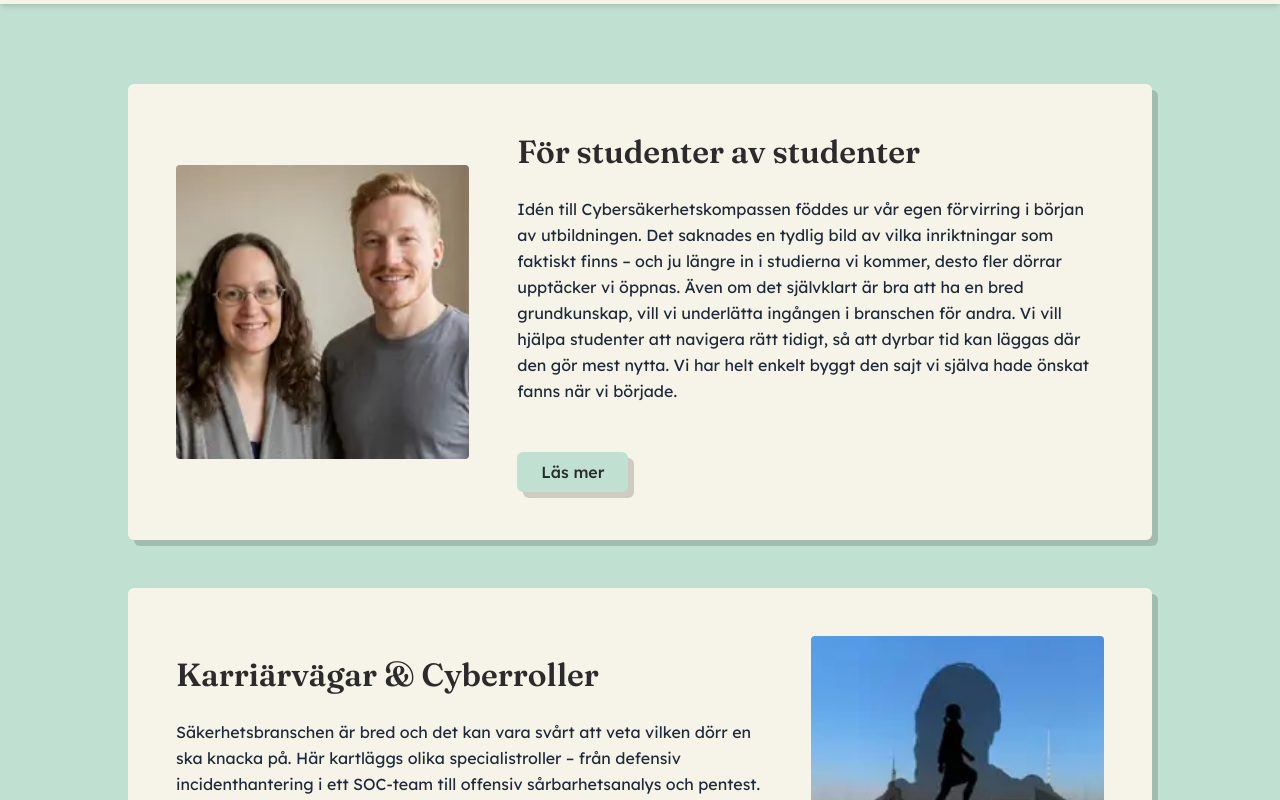
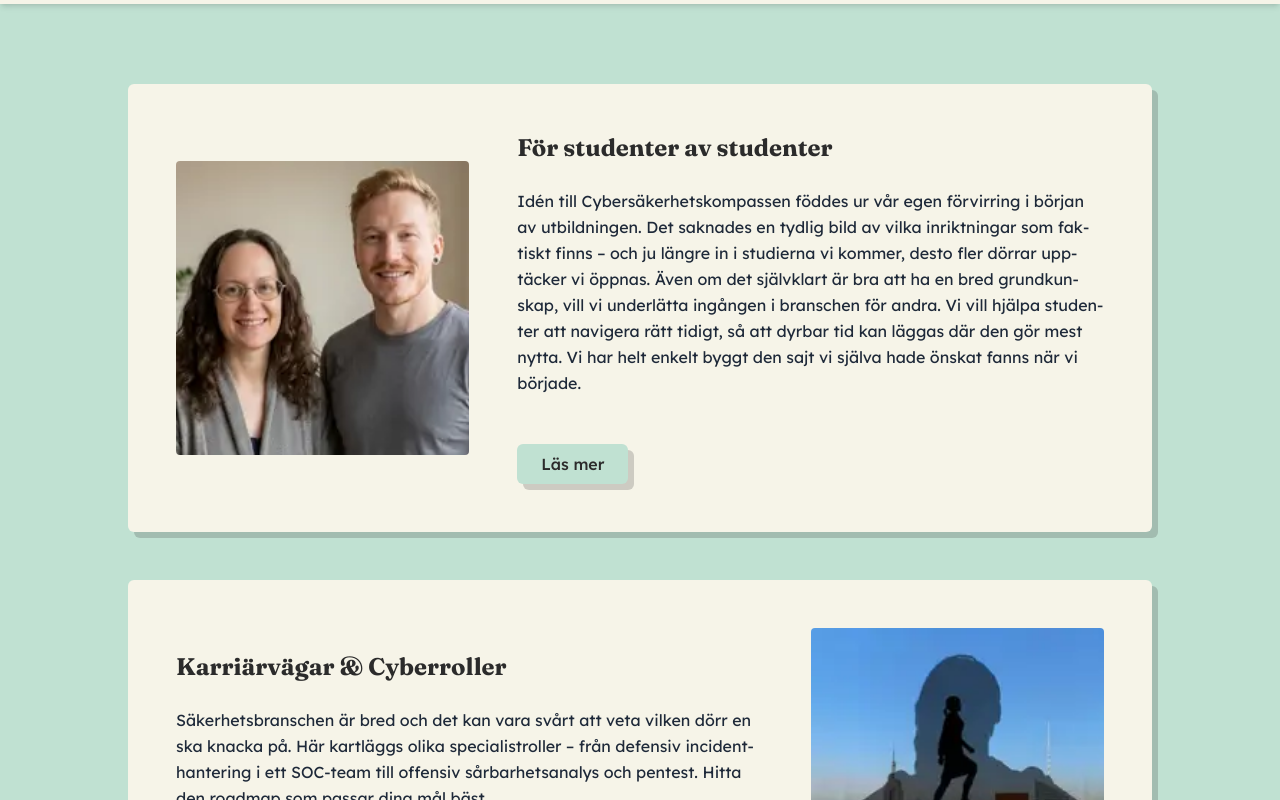
Before and after one commit to karinEkenberg/Cybersakerhetskompassen, a React (Vite) app: page / in a window 1280 px wide. Shown: the part 620-1420 px from the top of the page. Built offline with nearby package versions, Linux system fonts and the light colour scheme.

Commit message:
fix heading overflow

```diff
--- a/index.html
+++ b/index.html
@@ -1,5 +1,5 @@
 <!doctype html>
-<html lang="en">
+<html lang="sv">
   <head>
     <meta charset="UTF-8" />
     <meta
--- a/src/components/Section.jsx
+++ b/src/components/Section.jsx
@@ -21,20 +21,28 @@ const Section = ({
 }) => {
   const HeadingTag = headingLevel;
 
+  const breakClasses =
+    "w-full min-w-0 [overflow-wrap:anywhere] [word-break:break-word] hyphens-auto";
+
   const content = (
     <div
-      className={`max-w-5xl mx-auto bg-[var(--color-offwhite)] rounded-md p-6 md:p-10 lg:p-12 flex flex-col justify-between gap-8 lg:gap-12 w-full ${
+      lang="sv"
+      className={`max-w-5xl mx-auto bg-[var(--color-offwhite)] rounded-md p-6 md:p-10 lg:p-12 flex flex-col justify-between gap-8 lg:gap-12 w-full min-w-0 ${
         isCard ? "lg:items-start" : "lg:items-center"
       } ${reverse ? "lg:flex-row-reverse" : "lg:flex-row"}`}
       style={{ boxShadow: "6px 6px 0px rgba(43, 43, 43, 0.2)" }}
     >
-      <div className="w-full flex flex-col items-start">
+      <div className="w-full min-w-0 flex flex-col items-start">
         {title && (
-          <HeadingTag className="mb-6 text-kompass-black">{title}</HeadingTag>
+          <HeadingTag
+            className={`mb-6 text-kompass-black font-bold text-xl md:text-2xl ${breakClasses}`}
+          >
+            {title}
+          </HeadingTag>
         )}
 
         {text && (
-          <div className="mb-6 w-full text-gray-800">
+          <div className={`mb-6 w-full text-gray-800 ${breakClasses}`}>
             {typeof text === "string" ? (
               <p className="leading-relaxed">{text}</p>
             ) : (
@@ -42,10 +50,47 @@ const Section = ({
                 value={text}
                 components={{
                   block: {
+                    h1: ({ children }) => (
+                      <h1
+                        className={`text-2xl md:text-3xl font-bold mt-6 mb-2 text-kompass-black ${breakClasses}`}
+                      >
+                        {children}
+                      </h1>
+                    ),
+                    h2: ({ children }) => (
+                      <h2
+                        className={`text-xl md:text-2xl font-bold mt-6 mb-2 text-kompass-black ${breakClasses}`}
+                      >
+                        {children}
+                      </h2>
+                    ),
                     h3: ({ children }) => (
-                      <h3 className="text-xl font-bold mt-6 mb-2 text-kompass-black">
+                      <h3
+                        className={`text-lg md:text-xl font-bold mt-6 mb-2 text-kompass-black ${breakClasses}`}
+                      >
                         {children}
                       </h3>
+                    ),
+                    h4: ({ children }) => (
+                      <h4
+                        className={`text-base md:text-lg font-bold mt-4 mb-2 text-kompass-black ${breakClasses}`}
+                      >
+                        {children}
+                      </h4>
+                    ),
+                    h5: ({ children }) => (
+                      <h5
+                        className={`text-sm md:text-base font-bold mt-4 mb-2 text-kompass-black ${breakClasses}`}
+                      >
+                        {children}
+                      </h5>
+                    ),
+                    h6: ({ children }) => (
+                      <h6
+                        className={`text-xs md:text-sm font-bold mt-4 mb-2 text-kompass-black ${breakClasses}`}
+                      >
+                        {children}
+                      </h6>
                     ),
                     normal: ({ children }) => (
                       <p className="leading-relaxed mb-4">{children}</p>
--- a/src/index.css
+++ b/src/index.css
@@ -44,6 +44,9 @@
   h5,
   h6 {
     font-family: var(--font-fraunces);
+    max-width: 100%;
+    overflow-wrap: anywhere;
+    hyphens: auto;
   }
 }
 
```
